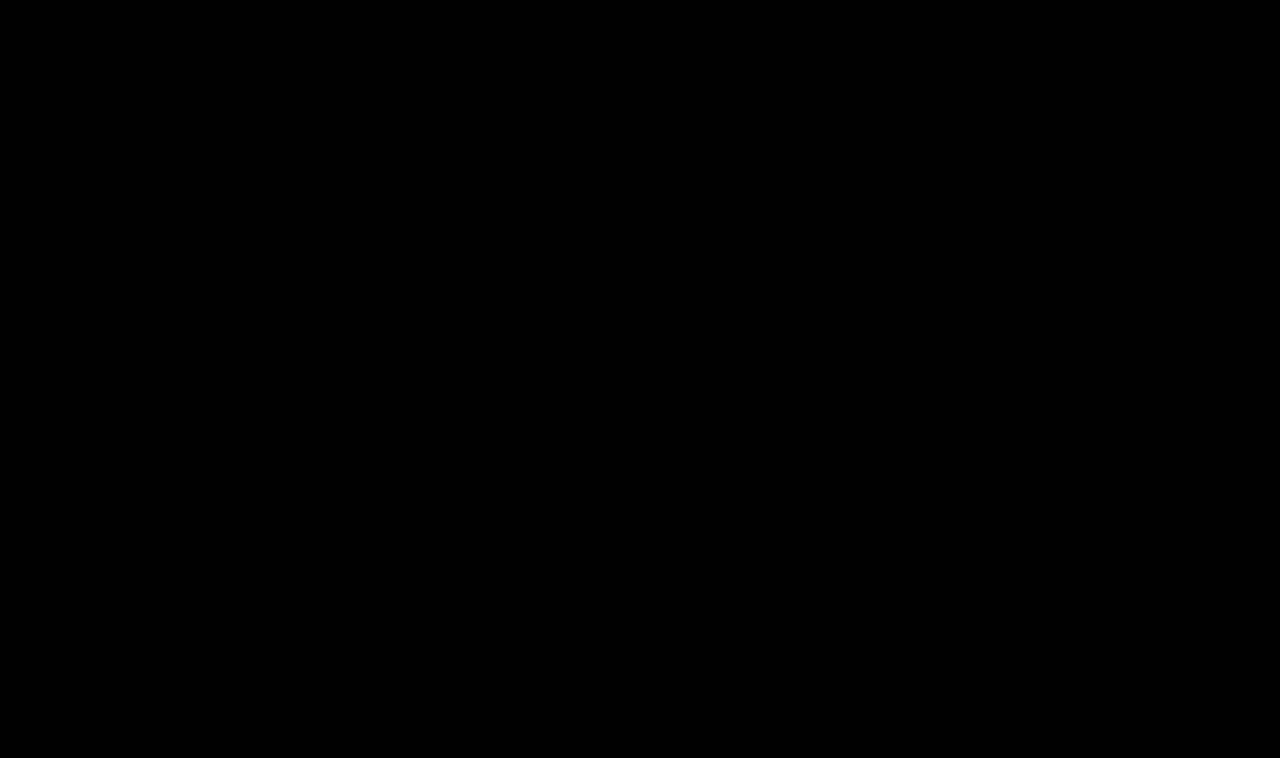
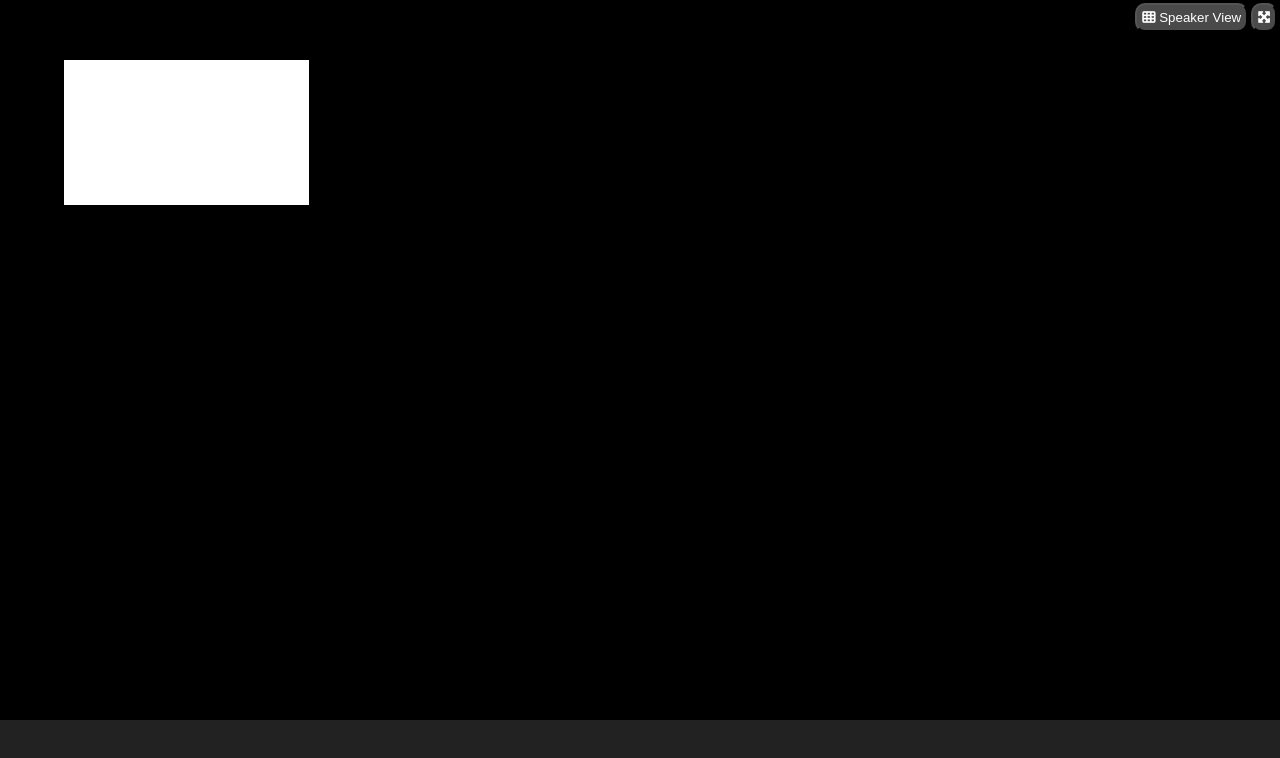
Before and after one commit to MatteoGrigoletto/html-css-zoom, a plain HTML site: page index.html in a window 1280 px wide. Drawn offline with Linux system fonts and the light colour scheme.

Commit message:
caricato header

```diff
--- a/css/style.css
+++ b/css/style.css
@@ -11,6 +11,57 @@
     height: 100vh;
     background-color: black;
  }
+ .container{
+    max-width: 90%;
+    margin: auto;
+ }
  /*-------
  header
  -------- */
+header{
+    background-color: black;
+    height: 60px;
+}
+button{
+    color: white;
+    background-color: #4a4a4a ;
+    border-radius: 10px;
+    padding: 5px;
+}
+button a{
+    text-decoration: none;
+    color: white;
+}
+.view-section{
+    text-align: right;
+    padding: 3px;
+}
+
+ /*-------
+main
+ -------- */
+main{
+    height: calc(100% - 140px);
+}
+.album{
+    display: flex;
+    flex-wrap: wrap;
+}
+.photo{
+    width: 245px;
+    height: 145px;
+    background-color: white;
+}
+
+
+
+
+
+
+  /*-------
+ footer
+ -------- */
+ footer{
+    background-color: #222222 ;
+    height: 80px;
+ }
--- a/index.html
+++ b/index.html
@@ -15,8 +15,27 @@
     <title>Zoom</title>
 </head>
 <body>
-    <header></header>
-    <main></main>
+    <header>
+        <section>
+            <div class="view-section">
+                <button> <a href="#"><i class="fas fa-th"></i> Speaker View</a></button>
+                <button> <a href="#"><i class="fas fa-expand-arrows-alt"></i></a></button>
+            </div>
+        </section>
+    </header>
+    <main>
+        <section class="container">
+            <div class="album">
+                <div class="photo">
+                    <img src="" alt="">
+
+                </div>
+
+
+
+            </div>
+        </section>
+    </main>
     <footer></footer>
 </body>
 </html>
```
